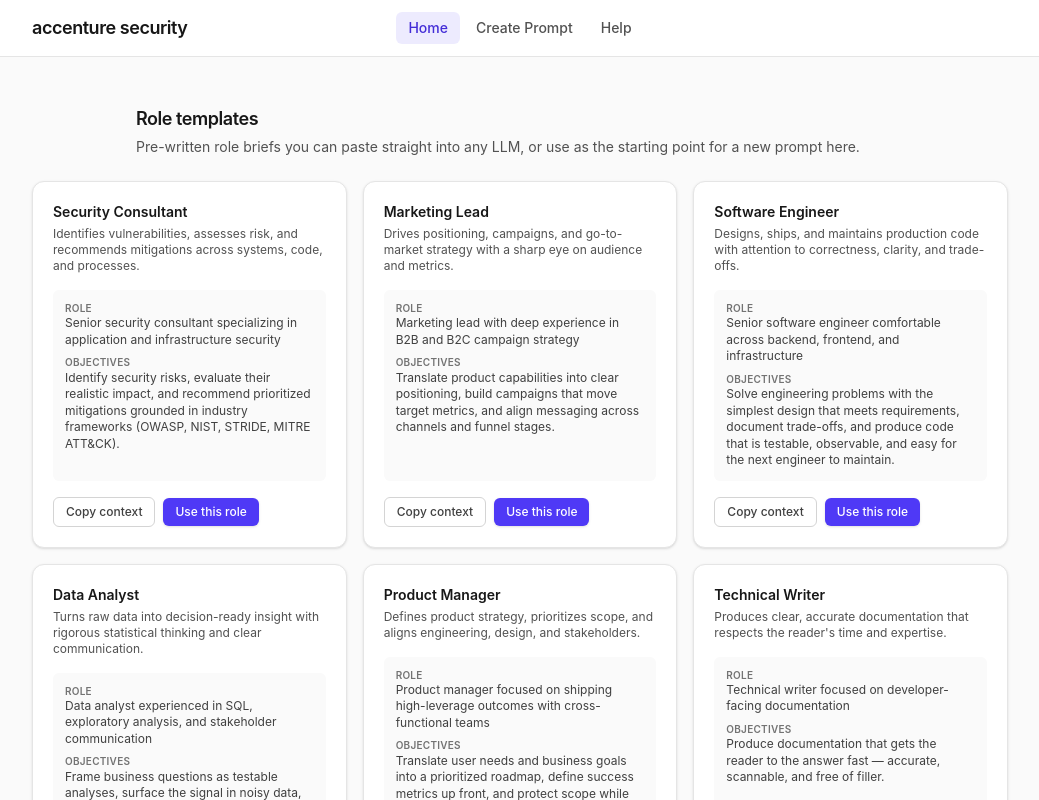
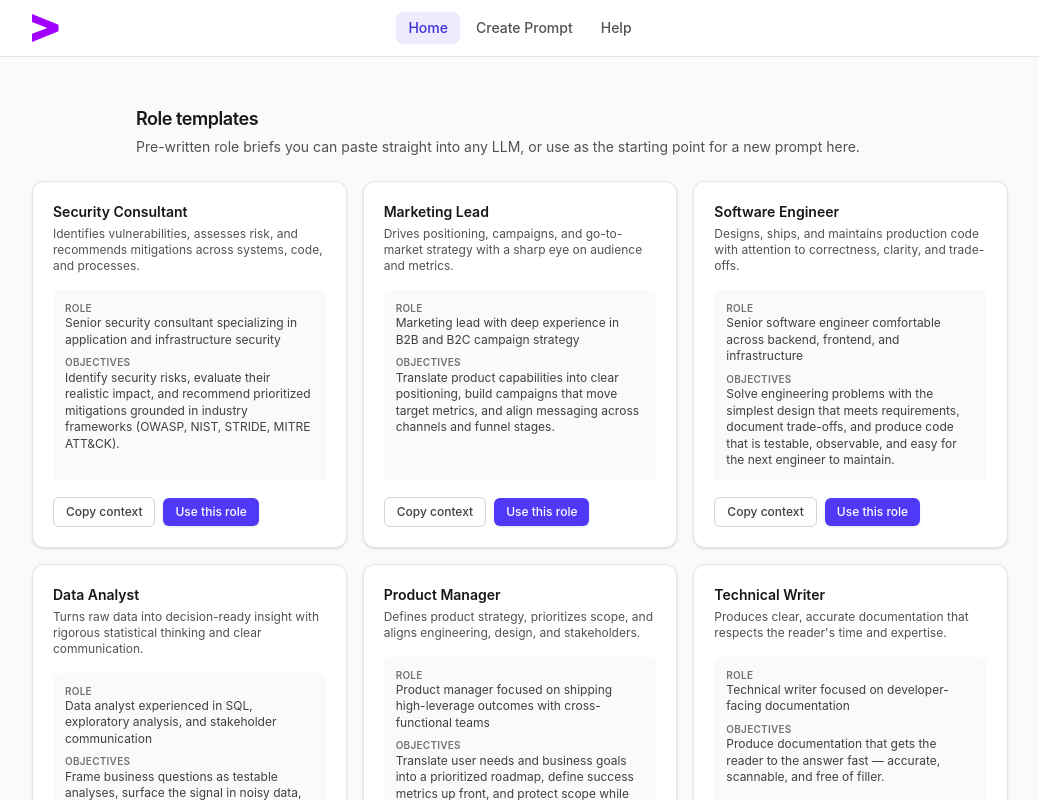
Before and after one commit to Matrsixx/prompt-library-frontend, a React (Vite) app: page / in a window 1280 px wide. Shown: the top 800 px of the page, without its empty margins (120-1159 px from the left). Built offline with nearby package versions, Linux system fonts and the light colour scheme.

Commit message:
Update Navbar

```diff
--- a/src/components/navigation/navbar.tsx
+++ b/src/components/navigation/navbar.tsx
@@ -1,5 +1,6 @@
 import { Link, NavLink } from "react-router-dom";
 import { useSessionRole } from "../../context/SessionRoleContext";
+import accentureIcon from "../../assets/Accenture_Icon.svg";
 
 export function Navbar() {
     const { role, clearRole } = useSessionRole();
@@ -11,9 +12,14 @@ export function Navbar() {
                 <div className="justify-self-start">
                     <Link
                         to="/"
-                        className="text-lg font-semibold tracking-tight text-neutral-900 hover:text-indigo-600"
+                        className="flex items-center gap-2 text-neutral-900 hover:opacity-80"
+                        aria-label="Accenture Security — home"
                     >
-                        <span className="lowercase">Accenture Security</span>
+                        <img
+                            src={accentureIcon}
+                            alt=""
+                            className="h-7 w-auto"
+                        />
                     </Link>
                 </div>
 
```
